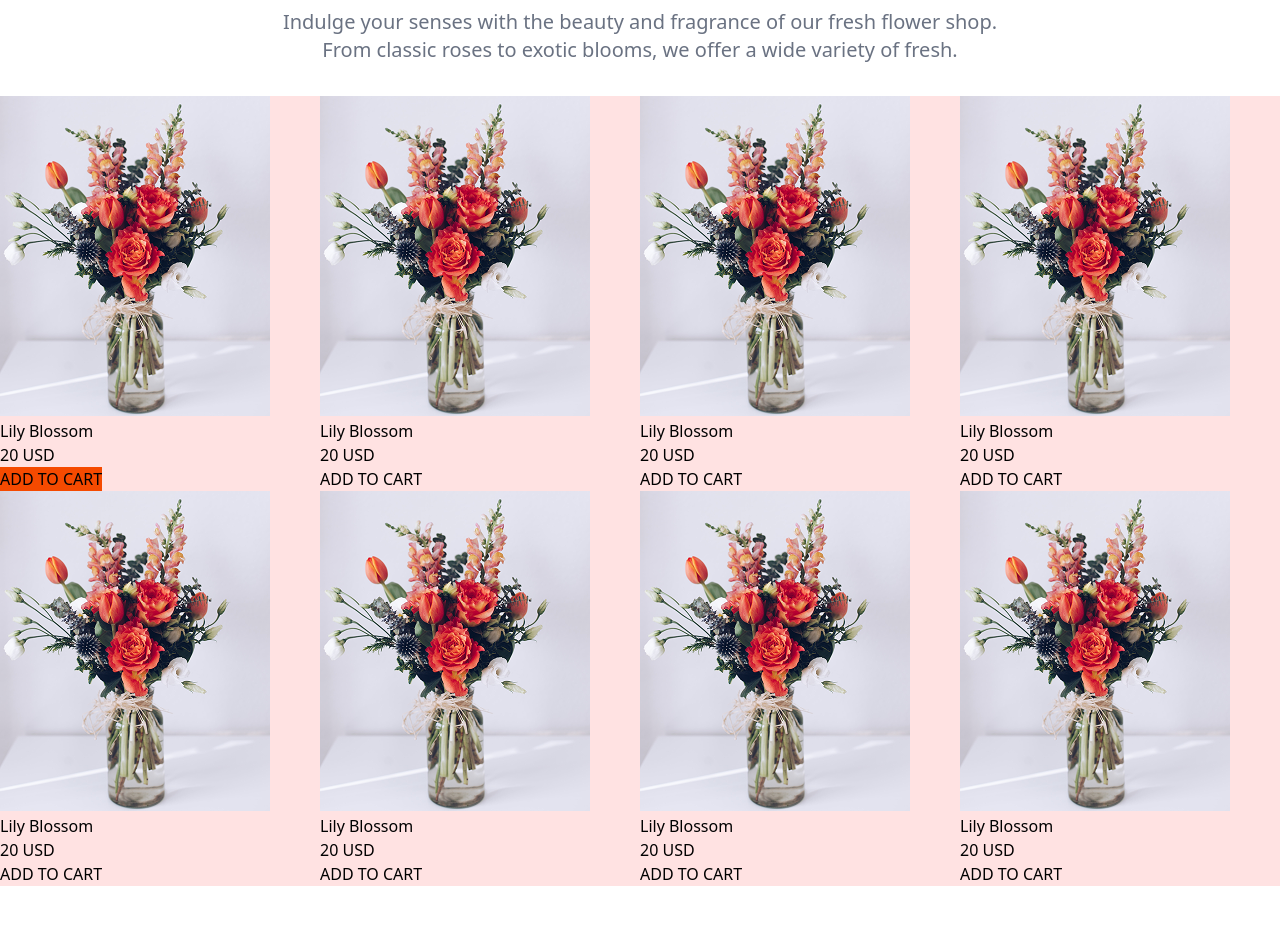
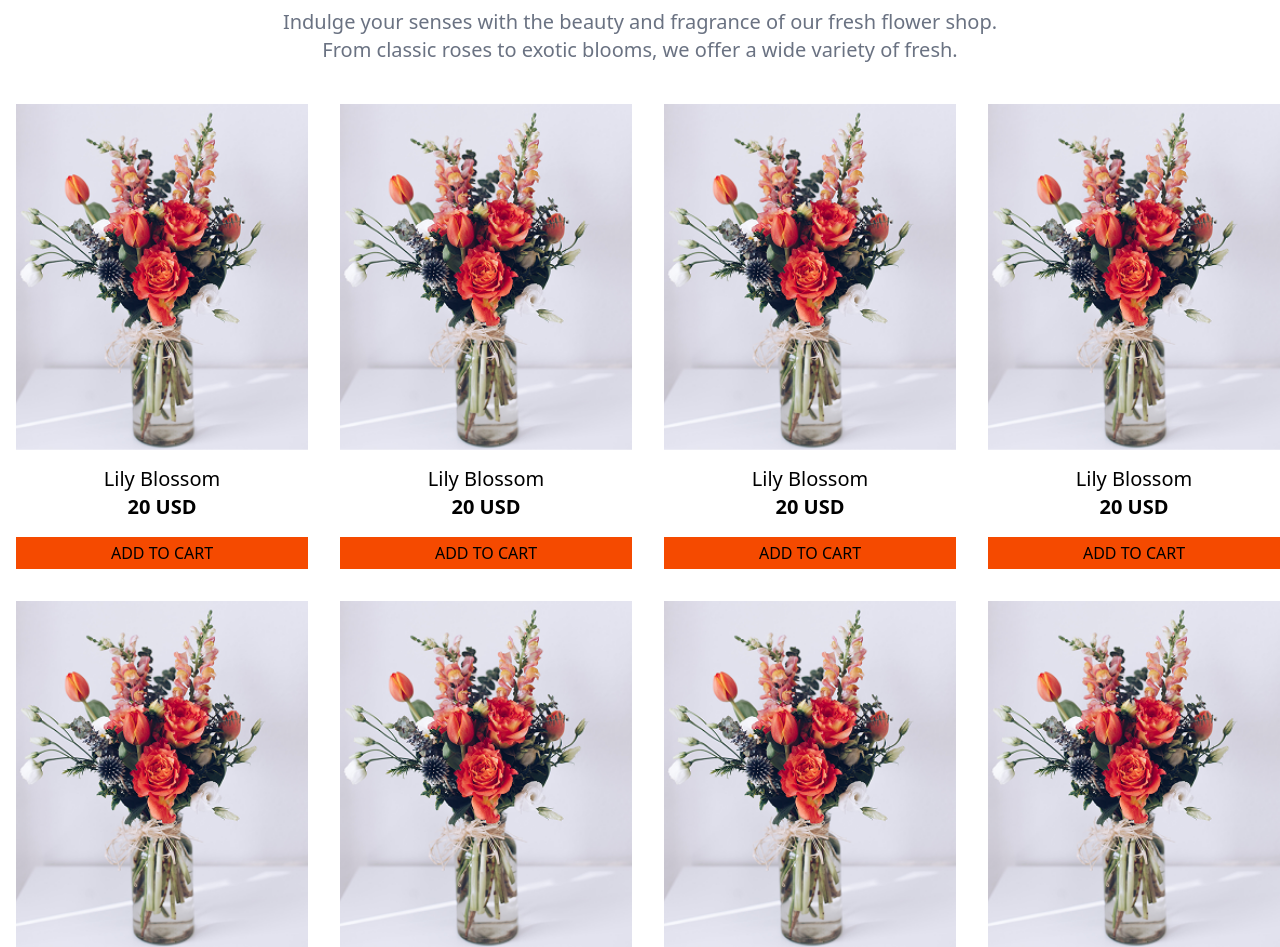
Before and after one commit to syednabil-git/Responsive-Flower-Website, a plain HTML site: page index.html in a window 1280 px wide. Shown: the part 694-1641 px from the top of the page. Before the commit the page ends 1580 px from the top, so only its background shows below. Drawn offline with nearby package versions, Linux system fonts and the light colour scheme.

```diff
--- a/index.html
+++ b/index.html
@@ -27,7 +27,7 @@
         <div class="bannar flex max-w-7xl m-auto mt-8 justify-between">
             <div class="bannar-tittle w-1/2 text-xl">
                 <h1 class="text-6xl mt-28">ALWAYS <span class="text-orange-500"> FRESH FLOWERS</span></h1>
-                <p class="mt-4 decoration-orange-300 mt-8">Indulge your senses with the beauty and fragrance of our fresh flower shop. From classic roses to exotic blooms, we offer a wide variety of fresh flowers that are perfect for any occasion</p>
+                <p class="mt-4 decoration-orange-300 mt-8 text-gray-500">Indulge your senses with the beauty and fragrance of our fresh flower shop. From classic roses to exotic blooms, we offer a wide variety of fresh flowers that are perfect for any occasion</p>
             </div>
             <div class="bannar-img ">
                 <img class="place-items-end" src="assets/hero-flower.png" alt="flower">
@@ -40,57 +40,83 @@
                 <h1 class="text-7xl mt-18"> <span class="text-orange-500 text-7xl"> Our </span> Plates</h1>
                 <p class="text-xl mt-3 text-gray-500 mt-6">Indulge your senses with the beauty and fragrance of our fresh flower shop. <br>From classic roses to exotic blooms, we offer a wide variety of fresh.</p>
             </div>
-            <div class="cards max-w-7xl items-center bg-red-100 m-auto mt-8 grid grid-cols-4">
-                <div class="card1">
-                    <img src="assets/sample-flower-image.png">
-                    <p>Lily Blossom</p>
-                    <p>20 USD</p>
-                    <button class="bg-orange-600">ADD TO CART</button>
+            <!-- cart section -->
+
+            <div class="cards max-w-7xl items-center m-auto mt-8 grid grid-cols-4 gap-4">
+                <div class="card1 items-center text-center ml-4">
+                    <img src="assets/sample-flower-image.png" class="size-full mt-2">
+                    <p class="text-xl font-medium mt-3">Lily Blossom</p>
+                    <p class="text-xl font-bold mb-4">20 USD</p>
+                    <button class="size-full bg-orange-600 font-medium text-base py-1 mb-2">ADD TO CART</button>
                 </div>
-                <div class="card2">
-                     <img src="assets/sample-flower-image.png">
-                    <p>Lily Blossom</p>
-                    <p>20 USD</p>
-                    <button>ADD TO CART</button>
+                <div class="card1 items-center text-center ml-4">
+                    <img src="assets/sample-flower-image.png" class="size-full mt-2">
+                    <p class="text-xl font-medium mt-3">Lily Blossom</p>
+                    <p class="text-xl font-bold mb-4">20 USD</p>
+                    <button class="size-full bg-orange-600 font-medium text-base py-1 mb-2">ADD TO CART</button>
                 </div>
-                <div class="card3">
-                     <img src="assets/sample-flower-image.png">
-                    <p>Lily Blossom</p>
-                    <p>20 USD</p>
-                    <button>ADD TO CART</button>
+                <div class="card1 items-center text-center ml-4">
+                    <img src="assets/sample-flower-image.png" class="size-full mt-2">
+                    <p class="text-xl font-medium mt-3">Lily Blossom</p>
+                    <p class="text-xl font-bold mb-4">20 USD</p>
+                    <button class="size-full bg-orange-600 font-medium text-base py-1 mb-2">ADD TO CART</button>
                 </div>
-                <div class="card4">
-                     <img src="assets/sample-flower-image.png">
-                    <p>Lily Blossom</p>
-                    <p>20 USD</p>
-                    <button>ADD TO CART</button>
+               <div class="card1 items-center text-center ml-4">
+                    <img src="assets/sample-flower-image.png" class="size-full mt-2">
+                    <p class="text-xl font-medium mt-3">Lily Blossom</p>
+                    <p class="text-xl font-bold mb-4">20 USD</p>
+                    <button class="size-full bg-orange-600 font-medium text-base py-1 mb-2">ADD TO CART</button>
                 </div>
-                <div class="card5">
-                     <img src="assets/sample-flower-image.png">
-                    <p>Lily Blossom</p>
-                    <p>20 USD</p>
-                    <button>ADD TO CART</button>
+                <div class="card1 items-center text-center ml-4">
+                    <img src="assets/sample-flower-image.png" class="size-full mt-2">
+                    <p class="text-xl font-medium mt-3">Lily Blossom</p>
+                    <p class="text-xl font-bold mb-4">20 USD</p>
+                    <button class="size-full bg-orange-600 font-medium text-base py-1 mb-2">ADD TO CART</button>
                 </div>
-                <div class="card6">
-                     <img src="assets/sample-flower-image.png">
-                    <p>Lily Blossom</p>
-                    <p>20 USD</p>
-                    <button>ADD TO CART</button>
+                <div class="card1 items-center text-center ml-4">
+                    <img src="assets/sample-flower-image.png" class="size-full mt-2">
+                    <p class="text-xl font-medium mt-3">Lily Blossom</p>
+                    <p class="text-xl font-bold mb-4">20 USD</p>
+                    <button class="size-full bg-orange-600 font-medium text-base py-1 mb-2">ADD TO CART</button>
                 </div>
-                <div class="card7">
-                     <img src="assets/sample-flower-image.png">
-                    <p>Lily Blossom</p>
-                    <p>20 USD</p>
-                    <button>ADD TO CART</button>
+                <div class="card1 items-center text-center ml-4">
+                    <img src="assets/sample-flower-image.png" class="size-full mt-2">
+                    <p class="text-xl font-medium mt-3">Lily Blossom</p>
+                    <p class="text-xl font-bold mb-4">20 USD</p>
+                    <button class="size-full bg-orange-600 font-medium text-base py-1 mb-2">ADD TO CART</button>
                 </div>
-                <div class="card8">
-                     <img src="assets/sample-flower-image.png">
-                    <p>Lily Blossom</p>
-                    <p>20 USD</p>
-                    <button>ADD TO CART</button>
+                <div class="card1 items-center text-center ml-4">
+                    <img src="assets/sample-flower-image.png" class="size-full mt-2">
+                    <p class="text-xl font-medium mt-3">Lily Blossom</p>
+                    <p class="text-xl font-bold mb-4">20 USD</p>
+                    <button class="size-full bg-orange-600 font-medium text-base py-1 mb-2">ADD TO CART</button>
                 </div>
             </div>
         </div>
+
+        <!-- Flower & Plants Lover section -->
+
+        <section class="Flower Lover flex flex max-w-7xl m-auto mt-50">
+            <div class="w-1/2 relative">
+                <img  class="h-9/10" src="assets/flower-store.png">
+
+                <img class="absolute -top-22 left-90 w-50 h-50" src="assets/trusted-badge.png">
+            </div>
+            <div class="w-1/2">
+                <h1 class="text-5xl font-bold mb-6 mt-10">Flower & Plants <br>Lover</h1>
+                <ol class="space-y-2 text-gray-500 text-2xl">
+                <li class="flex items-center mb-4">
+                <span class="w-5 h-2 bg-black rounded-full mr-2 text-4xl text-gray-500"></span>Indulge your senses with the beauty and fragrance of our fresh flower shop. From classic roses to exotic blooms, we offer a wide variety of fresh.
+                </li>
+                <li class="flex items-center mb-4">
+                <span class="w-5 h-2 bg-black rounded-full mr-2 text-xl text-gray-500"></span>Indulge your senses with the beauty and fragrance of our fresh flower shop. From classic roses to exotic blooms, we offer a wide variety of fresh.
+                </li>
+                <li class="flex items-center mb-4">
+                <span class="w-5 h-2 bg-black rounded-full mr-2 text-xl"></span>Indulge your senses with the beauty and fragrance of our fresh flower shop. From classic roses to exotic blooms, we offer a wide variety of fresh.
+                </li>
+                </ol>
+            </div>
+        </section>
     </main>
     <footer>
 
```
